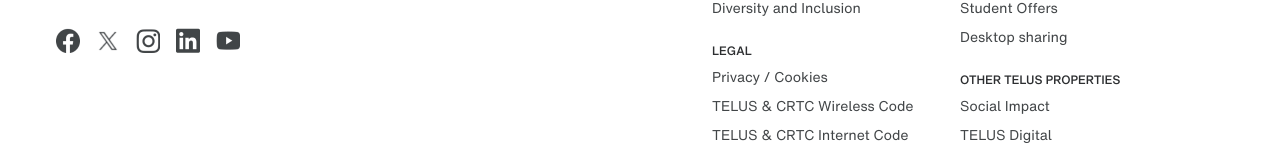
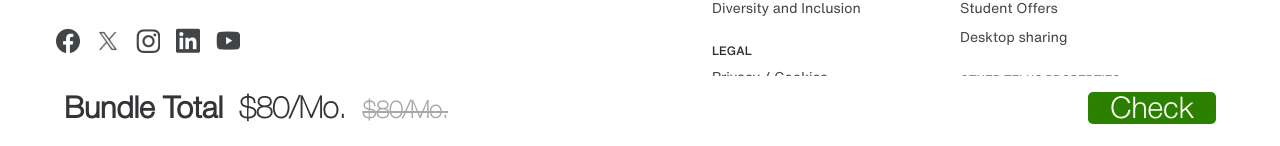
Before and after one commit to Sarahstylez/telus-hackathon, a React (Create React App) app: page / in a window 1280 px wide. Shown: the part 654-800 px from the top of the page. Built offline with nearby package versions, Linux system fonts and the light colour scheme.

Commit message:
navigate to checkout

```diff
--- a/src/App.js
+++ b/src/App.js
@@ -1,6 +1,7 @@
 import "./App.scss";
 import Header from "./components/Header/Header.js";
 import RealFooter from "./components/RealFooter/RealFooter.js";
+import Footer from "./components/Footer/Footer.jsx";
 import ThemePackList from "./components/ThemePackList/ThemePackList.jsx";
 import TestData from "./data/TestData";
 import React, { useState } from "react";
@@ -53,6 +54,7 @@
                         }
                     />
                 </Routes>
+                <Footer />
                 <RealFooter />
             </div>
         </Router>
--- a/src/components/Footer/Footer.jsx
+++ b/src/components/Footer/Footer.jsx
@@ -1,5 +1,11 @@
+import { useNavigate } from "react-router-dom";
 import "./Footer.scss";
+
 function Footer(props) {
+    const navigate = useNavigate();
+    function toCheckout() {
+        navigate("/checkout");
+    }
     return (
         <>
             <div className="footer">
@@ -9,7 +15,7 @@
                         <h6>$80/mo.</h6>
                         <h6 className="footer__discount">$80/mo.</h6>
                     </div>
-                    <button className="footer__button">
+                    <button className="footer__button" onClick={toCheckout}>
                         Check Availability
                     </button>
                 </section>
```
Lines whose indentation alone changed are shown as unchanged.
